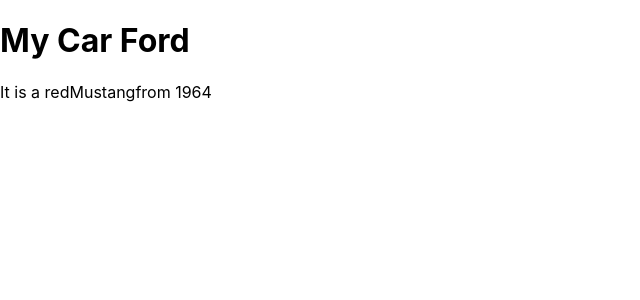
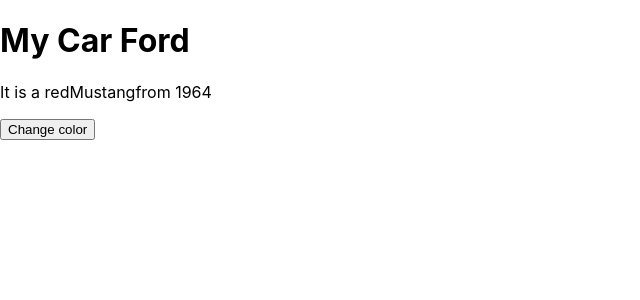
Before and after one commit to mar1n/repeact-React-practice-w3, a React (Create React App) app: page / in a window 1280 px wide. Shown: the top 300 px of the page, without its empty margins (0-640 px from the left). Built offline with nearby package versions, Linux system fonts and the light colour scheme.

Commit message:
change state object

```diff
--- a/src/index.js
+++ b/src/index.js
@@ -15,6 +15,9 @@
       year: 1964
     };
   }
+  changeColor = () => {
+    this.setState({color: "black"})
+  }
   render() {
     return(
       <div>
@@ -22,6 +25,7 @@
         <p>It is a {this.state.color}
         {this.state.model}from {this.state.year}
         </p>
+        <button onClick={this.changeColor}>Change color</button>
       </div>
     )
   }
```
